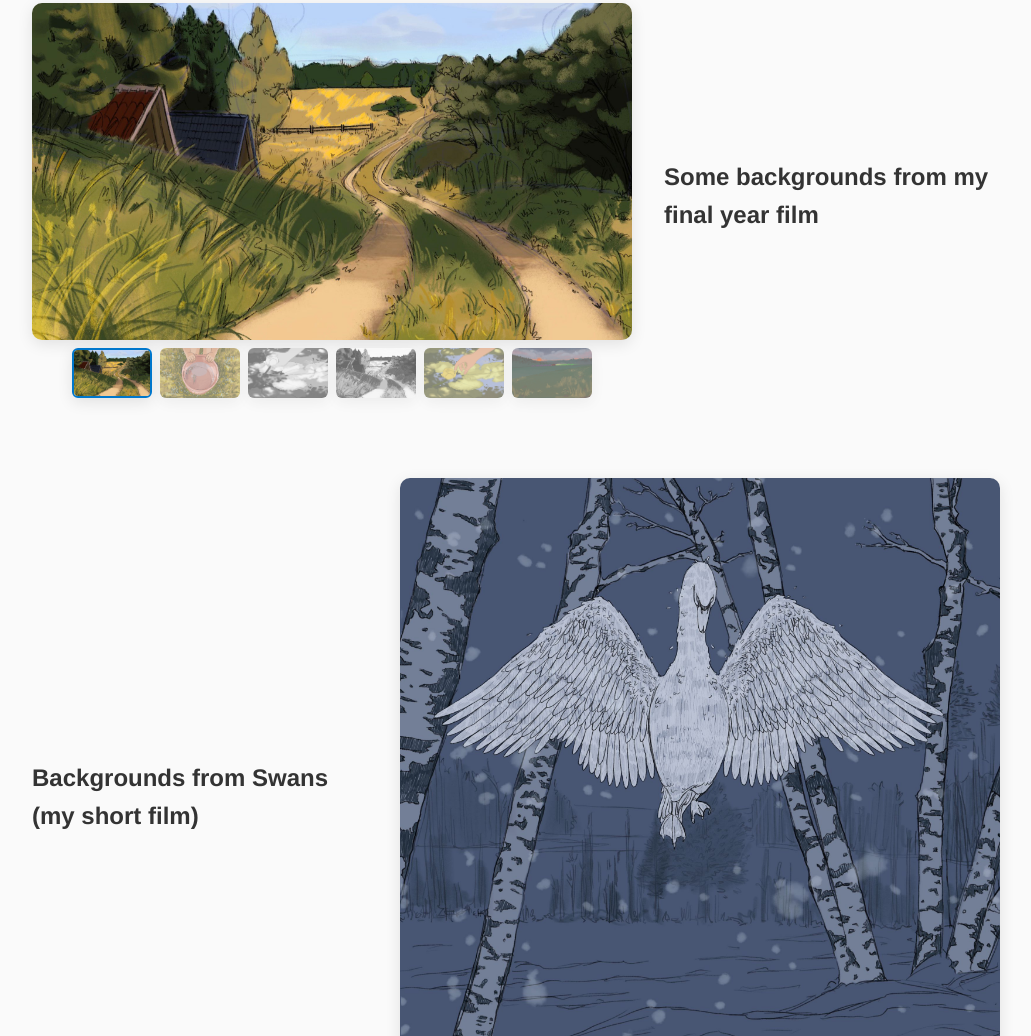
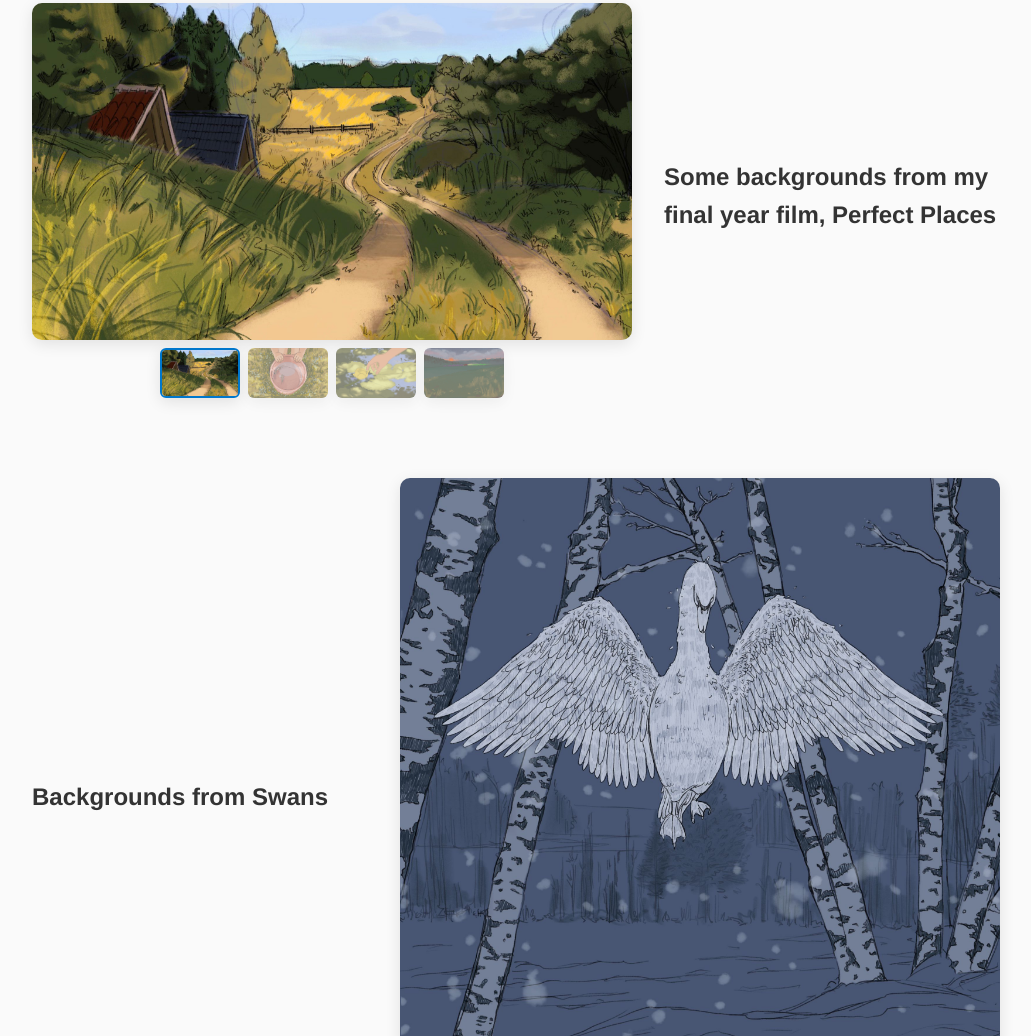
Before and after one commit to nefhrix/anastasijasportfolio, a plain HTML site: page index.html in a window 1280 px wide. Shown: the part 378-1414 px from the top of the page, without its empty margins (124-1155 px from the left). Drawn offline with Linux system fonts and the light colour scheme.

Commit message:
new uploads

```diff
--- a/index.html
+++ b/index.html
@@ -26,21 +26,21 @@
             <div class="thumbnails">
               <img src="./images/f1.jpeg" class="thumb active" />
               <img src="./images/f4.jpeg" class="thumb" />
-              <img src="./images/f3.jpeg" class="thumb" />
-              <img src="./images/f5.jpeg" class="thumb" />
+
+
               <img src="./images/f8.jpeg" class="thumb" />
               <img src="./images/f11.jpeg" class="thumb" />
             </div>
           </div>
           <div class="project-info">
-            <h3>Some backgrounds from my final year film</h3>
+            <h3>Some backgrounds from my final year film, Perfect Places</h3>
             <p></p>
           </div>
         </div>
 
         <div class="project fade-in">
           <div class="project-info">
-            <h3>Backgrounds from Swans (my short film)</h3>
+            <h3>Backgrounds from Swans</h3>
             <p></p>
           </div>
           <div class="carousel-container">
```
Also changed, not shown: gallery.html (+8 -5 lines).
